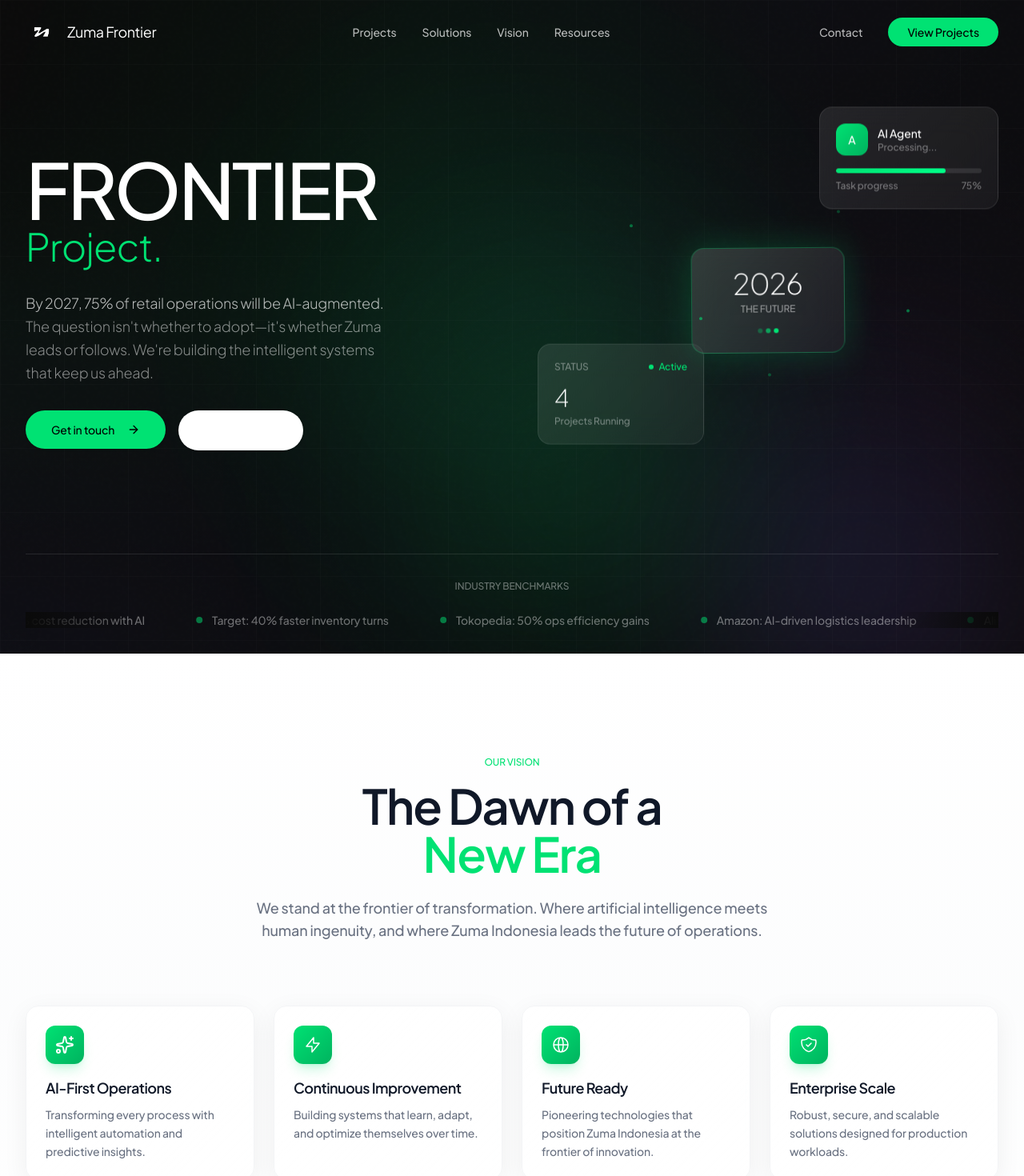
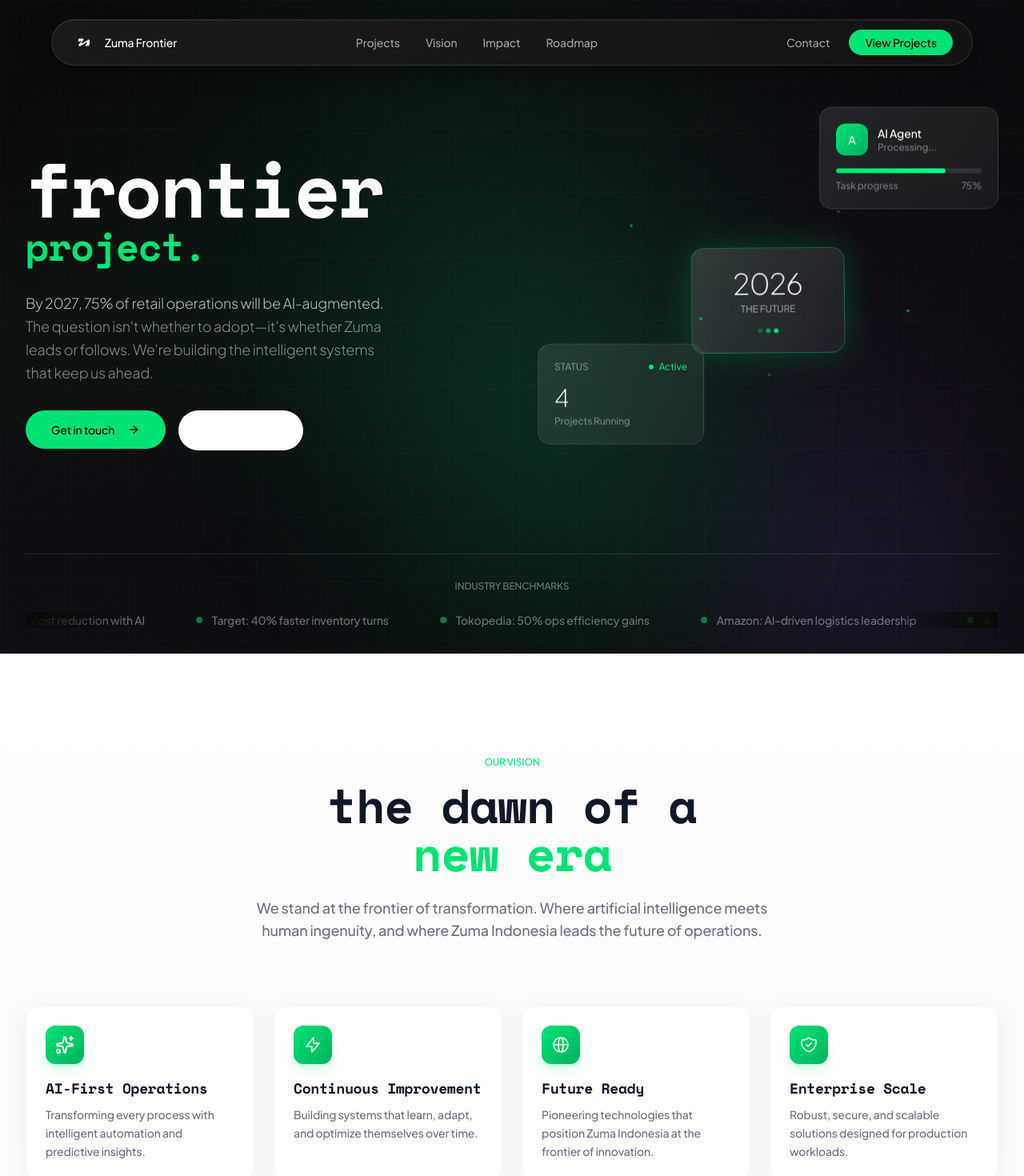
Before and after one commit to database-zuma/zuma-frontier-project, a Next.js app: page / in a window 1280 px wide. Shown: the top 1470 px of the page at 80% size. Built offline with nearby package versions, Linux system fonts and the light colour scheme.

Commit message:
change title font to Space Mono lowercase for futuristic look

```diff
--- a/app/globals.css
+++ b/app/globals.css
@@ -44,16 +44,24 @@ body {
   -moz-osx-font-smoothing: grayscale;
 }
 
-/* Modal.com Typography Scale - Plus Jakarta Sans */
+/* Typography: Space Mono for headings - Futuristic computer look */
 h1, h2, h3, h4, h5, h6 {
-  letter-spacing: -0.03em;
-  font-weight: 600;
+  font-family: var(--font-mono), ui-monospace, monospace;
+  letter-spacing: -0.02em;
+  font-weight: 700;
 }
 
-/* Tighter tracking for large text */
+/* Large titles - even more striking */
 .text-5xl, .text-6xl, .text-7xl, .text-8xl, .text-9xl {
-  letter-spacing: -0.04em;
-  font-weight: 500;
+  font-family: var(--font-mono), ui-monospace, monospace;
+  letter-spacing: -0.03em;
+  font-weight: 700;
+}
+
+/* Utility class for mono headings */
+.font-heading {
+  font-family: var(--font-mono), ui-monospace, monospace;
+  letter-spacing: -0.02em;
 }
 
 /* Slightly looser for small text */
--- a/components/Navbar.tsx
+++ b/components/Navbar.tsx
@@ -11,9 +11,9 @@ export function Navbar() {
 
   const navItems = [
     { label: "Projects", href: "#projects" },
-    { label: "Solutions", href: "#solutions" },
     { label: "Vision", href: "#vision" },
-    { label: "Resources", href: "#resources" },
+    { label: "Impact", href: "#impact" },
+    { label: "Roadmap", href: "#roadmap" },
   ];
 
   return (
@@ -21,13 +21,23 @@ export function Navbar() {
       initial={{ opacity: 0, y: -20 }}
       animate={{ opacity: 1, y: 0 }}
       transition={{ duration: 0.6 }}
-      className="fixed top-0 left-0 right-0 z-50 bg-transparent"
+      className="fixed top-0 left-0 right-0 z-50 pt-4 md:pt-6 px-4"
     >
-      <div className="max-w-7xl mx-auto px-4 sm:px-6 lg:px-8">
-        <div className="flex items-center justify-between h-20">
+      <div className="max-w-6xl mx-auto">
+        {/* Glassmorphism Container */}
+        <div
+          className="flex items-center justify-between px-4 md:px-6 py-3 rounded-full"
+          style={{
+            background: 'linear-gradient(135deg, rgba(30, 30, 30, 0.8) 0%, rgba(20, 20, 20, 0.9) 100%)',
+            backdropFilter: 'blur(20px)',
+            WebkitBackdropFilter: 'blur(20px)',
+            border: '1px solid rgba(255, 255, 255, 0.1)',
+            boxShadow: '0 8px 32px rgba(0, 0, 0, 0.4), inset 0 1px 0 rgba(255, 255, 255, 0.05)',
+          }}
+        >
           {/* Logo with Zuma Image */}
-          <a href="/" className="flex items-center gap-3">
-            <div className="relative w-10 h-10">
+          <a href="/" className="flex items-center gap-2.5">
+            <div className="relative w-8 h-8">
               <Image
                 src="/ZUMA_FINAL LOGO_UPDATED-08.png"
                 alt="Zuma Frontier"
@@ -36,32 +46,33 @@ export function Navbar() {
                 priority
               />
             </div>
-            <span className="font-normal text-white tracking-tight text-lg">Zuma Frontier</span>
+            <span className="font-medium text-white tracking-tight text-sm">Zuma Frontier</span>
           </a>
 
-          {/* Desktop Nav */}
-          <div className="hidden md:flex items-center gap-8">
+          {/* Desktop Nav - Center */}
+          <div className="hidden md:flex items-center gap-6 lg:gap-8">
             {navItems.map((item) => (
               <a
                 key={item.label}
                 href={item.href}
-                className="text-sm font-light text-white/70 hover:text-white transition-colors"
+                className="text-sm font-normal text-white/60 hover:text-white transition-colors duration-200"
               >
                 {item.label}
               </a>
             ))}
           </div>
 
-          {/* CTAs */}
-          <div className="hidden md:flex items-center gap-4">
-            <Button
-              variant="ghost"
-              className="text-sm text-white/70 hover:text-white hover:bg-white/10"
+          {/* CTAs - Right */}
+          <div className="hidden md:flex items-center gap-3">
+            <a
+              href="#contact"
+              className="text-sm font-normal text-white/60 hover:text-white transition-colors duration-200 px-3"
             >
               Contact
-            </Button>
+            </a>
             <Button
-              className="bg-[#00E273] hover:bg-[#00FF88] text-black text-sm font-medium rounded-full px-6"
+              size="sm"
+              className="bg-[#00E273] hover:bg-[#00FF88] text-black text-sm font-medium rounded-full px-5 h-8 transition-all duration-200 hover:shadow-lg hover:shadow-[#00E273]/20"
             >
               View Projects
             </Button>
@@ -69,43 +80,57 @@ export function Navbar() {
 
           {/* Mobile Menu Button */}
           <button
-            className="md:hidden p-2"
+            className="md:hidden p-1.5 rounded-full hover:bg-white/10 transition-colors"
             onClick={() => setIsOpen(!isOpen)}
           >
             {isOpen ? (
-              <X className="w-6 h-6 text-white" />
+              <X className="w-5 h-5 text-white" />
             ) : (
-              <Menu className="w-6 h-6 text-white" />
+              <Menu className="w-5 h-5 text-white" />
             )}
           </button>
         </div>
 
-        {/* Mobile Menu */}
+        {/* Mobile Menu - Dropdown */}
         <motion.div
           initial={false}
-          animate={isOpen ? { height: "auto", opacity: 1 } : { height: 0, opacity: 0 }}
-          className="md:hidden overflow-hidden bg-black/80 backdrop-blur-lg rounded-2xl mt-2"
+          animate={isOpen ? { height: "auto", opacity: 1, y: 0 } : { height: 0, opacity: 0, y: -10 }}
+          transition={{ duration: 0.2 }}
+          className="md:hidden overflow-hidden mt-2"
         >
-          <div className="py-4 space-y-4 px-4">
+          <div
+            className="py-4 px-4 rounded-2xl"
+            style={{
+              background: 'linear-gradient(135deg, rgba(30, 30, 30, 0.95) 0%, rgba(20, 20, 20, 0.98) 100%)',
+              backdropFilter: 'blur(20px)',
+              WebkitBackdropFilter: 'blur(20px)',
+              border: '1px solid rgba(255, 255, 255, 0.1)',
+              boxShadow: '0 8px 32px rgba(0, 0, 0, 0.4)',
+            }}
+          >
+            <div className="space-y-1">
               {navItems.map((item) => (
                 <a
                   key={item.label}
                   href={item.href}
-                className="block text-sm text-white/70 hover:text-white"
+                  className="block text-sm text-white/70 hover:text-white hover:bg-white/5 px-4 py-2.5 rounded-lg transition-colors"
                   onClick={() => setIsOpen(false)}
                 >
                   {item.label}
                 </a>
               ))}
-            <div className="pt-4 flex flex-col gap-3">
-              <Button
-                variant="ghost"
-                className="w-full justify-center text-white/70 hover:text-white hover:bg-white/10"
+            </div>
+            <div className="mt-4 pt-4 border-t border-white/10 flex flex-col gap-2">
+              <a
+                href="#contact"
+                className="text-sm text-white/70 hover:text-white px-4 py-2.5 rounded-lg hover:bg-white/5 transition-colors"
+                onClick={() => setIsOpen(false)}
               >
                 Contact
-              </Button>
+              </a>
               <Button
-                className="w-full justify-center bg-[#00E273] hover:bg-[#00FF88] text-black"
+                className="w-full justify-center bg-[#00E273] hover:bg-[#00FF88] text-black font-medium rounded-full"
+                onClick={() => setIsOpen(false)}
               >
                 View Projects
               </Button>
--- a/components/sections/Hero.tsx
+++ b/components/sections/Hero.tsx
@@ -185,17 +185,17 @@ export function Hero() {
                   initial={{ opacity: 0, y: 20 }}
                   animate={{ opacity: 1, y: 0 }}
                   transition={{ delay: 0.2, duration: 0.6 }}
-                  className="text-5xl sm:text-6xl md:text-7xl lg:text-8xl font-extralight text-white leading-[0.9] tracking-tight"
+                  className="text-5xl sm:text-6xl md:text-7xl lg:text-8xl font-bold text-white leading-[0.9] tracking-tight font-mono"
                 >
-                  FRONTIER
+                  frontier
                 </motion.h1>
                 <motion.p
                   initial={{ opacity: 0, y: 20 }}
                   animate={{ opacity: 1, y: 0 }}
                   transition={{ delay: 0.3, duration: 0.6 }}
-                  className="text-2xl sm:text-3xl md:text-4xl lg:text-5xl font-light text-[#00E273] tracking-tight"
+                  className="text-2xl sm:text-3xl md:text-4xl lg:text-5xl font-bold text-[#00E273] tracking-tight font-mono"
                 >
-                  Project.
+                  project.
                 </motion.p>
               </div>
 
--- a/components/sections/Impact.tsx
+++ b/components/sections/Impact.tsx
@@ -55,10 +55,10 @@ export function Impact() {
           className="text-center mb-12 sm:mb-20"
         >
           <p className="text-xs text-[#00E273] uppercase tracking-[0.2em] mb-4 font-light">Impact & Metrics</p>
-          <h2 className="text-3xl sm:text-4xl md:text-5xl lg:text-6xl font-extralight text-gray-900 mb-4 sm:mb-6">
-            The Future
+          <h2 className="text-3xl sm:text-4xl md:text-5xl lg:text-6xl font-bold text-gray-900 mb-4 sm:mb-6 font-mono">
+            the future
             <br />
-            <span className="text-[#00E273]">By Numbers</span>
+            <span className="text-[#00E273]">by numbers</span>
           </h2>
           <p className="text-sm sm:text-base lg:text-lg text-gray-500 max-w-2xl mx-auto font-light px-4 sm:px-0">
             Every metric tells a story of transformation. Every number represents
--- a/components/sections/Projects.tsx
+++ b/components/sections/Projects.tsx
@@ -77,10 +77,10 @@ export function Projects() {
           className="text-center mb-12 sm:mb-16 px-4 sm:px-6 lg:px-8"
         >
           <p className="text-xs text-[#00E273] uppercase tracking-[0.2em] mb-4 font-light">Active Projects</p>
-          <h2 className="text-3xl sm:text-4xl md:text-5xl lg:text-6xl font-extralight text-white mb-4 sm:mb-6">
-            Building Tomorrow,
+          <h2 className="text-3xl sm:text-4xl md:text-5xl lg:text-6xl font-bold text-white mb-4 sm:mb-6 font-mono">
+            building tomorrow,
             <br />
-            <span className="text-[#00E273]">Today</span>
+            <span className="text-[#00E273]">today</span>
           </h2>
           <p className="text-sm sm:text-base lg:text-lg text-white/40 max-w-2xl mx-auto font-light">
             Four projects. One vision. Unlimited potential. Each project represents
--- a/components/sections/Roadmap.tsx
+++ b/components/sections/Roadmap.tsx
@@ -46,10 +46,10 @@ export function Roadmap() {
           className="text-center mb-16 sm:mb-20"
         >
           <p className="text-xs text-[#00E273] uppercase tracking-[0.2em] mb-4 font-light">Strategic Roadmap</p>
-          <h2 className="text-3xl sm:text-4xl md:text-5xl lg:text-6xl font-extralight text-gray-900 mb-4 sm:mb-6">
-            Our Path to the
+          <h2 className="text-3xl sm:text-4xl md:text-5xl lg:text-6xl font-bold text-gray-900 mb-4 sm:mb-6 font-mono">
+            our path to the
             <br />
-            <span className="text-[#00E273]">Future</span>
+            <span className="text-[#00E273]">future</span>
           </h2>
           <p className="text-sm sm:text-base lg:text-lg text-gray-500 max-w-2xl mx-auto font-light px-4 sm:px-0">
             From first steps to full transformation. This is how we build the future, one breakthrough at a time.
--- a/components/sections/TechStack.tsx
+++ b/components/sections/TechStack.tsx
@@ -54,10 +54,10 @@ export function TechStack() {
           className="text-center mb-16 sm:mb-20"
         >
           <p className="text-xs text-[#00E273] uppercase tracking-[0.2em] mb-4 font-light">Technology</p>
-          <h2 className="text-3xl sm:text-4xl md:text-5xl lg:text-6xl font-extralight text-white mb-4 sm:mb-6">
-            Built on
+          <h2 className="text-3xl sm:text-4xl md:text-5xl lg:text-6xl font-bold text-white mb-4 sm:mb-6 font-mono">
+            built on
             <br />
-            <span className="text-[#00E273]">Enterprise-Grade AI</span>
+            <span className="text-[#00E273]">enterprise-grade ai</span>
           </h2>
           <p className="text-sm sm:text-base lg:text-lg text-white/40 max-w-2xl mx-auto font-light px-4 sm:px-0">
             The same AI powering Fortune 500 companies, now driving Zuma&apos;s operations.
--- a/components/sections/Vision.tsx
+++ b/components/sections/Vision.tsx
@@ -55,10 +55,10 @@ export function Vision() {
           className="text-center mb-12 sm:mb-20"
         >
           <p className="text-xs text-[#00E273] uppercase tracking-[0.2em] mb-4 font-light">Our Vision</p>
-          <h2 className="text-3xl sm:text-4xl md:text-5xl lg:text-6xl font-extralight text-gray-900 mb-4 sm:mb-6">
-            The Dawn of a
+          <h2 className="text-3xl sm:text-4xl md:text-5xl lg:text-6xl font-bold text-gray-900 mb-4 sm:mb-6 font-mono">
+            the dawn of a
             <br />
-            <span className="text-[#00E273]">New Era</span>
+            <span className="text-[#00E273]">new era</span>
           </h2>
           <p className="text-sm sm:text-base lg:text-lg text-gray-500 max-w-2xl mx-auto font-light px-4 sm:px-0">
             We stand at the frontier of transformation. Where artificial intelligence
```
Also changed, not shown: app/layout.tsx (+6 -5 lines), 17 other files (tests, documents, lock files or other folders). Lines whose indentation alone changed are shown as unchanged.
